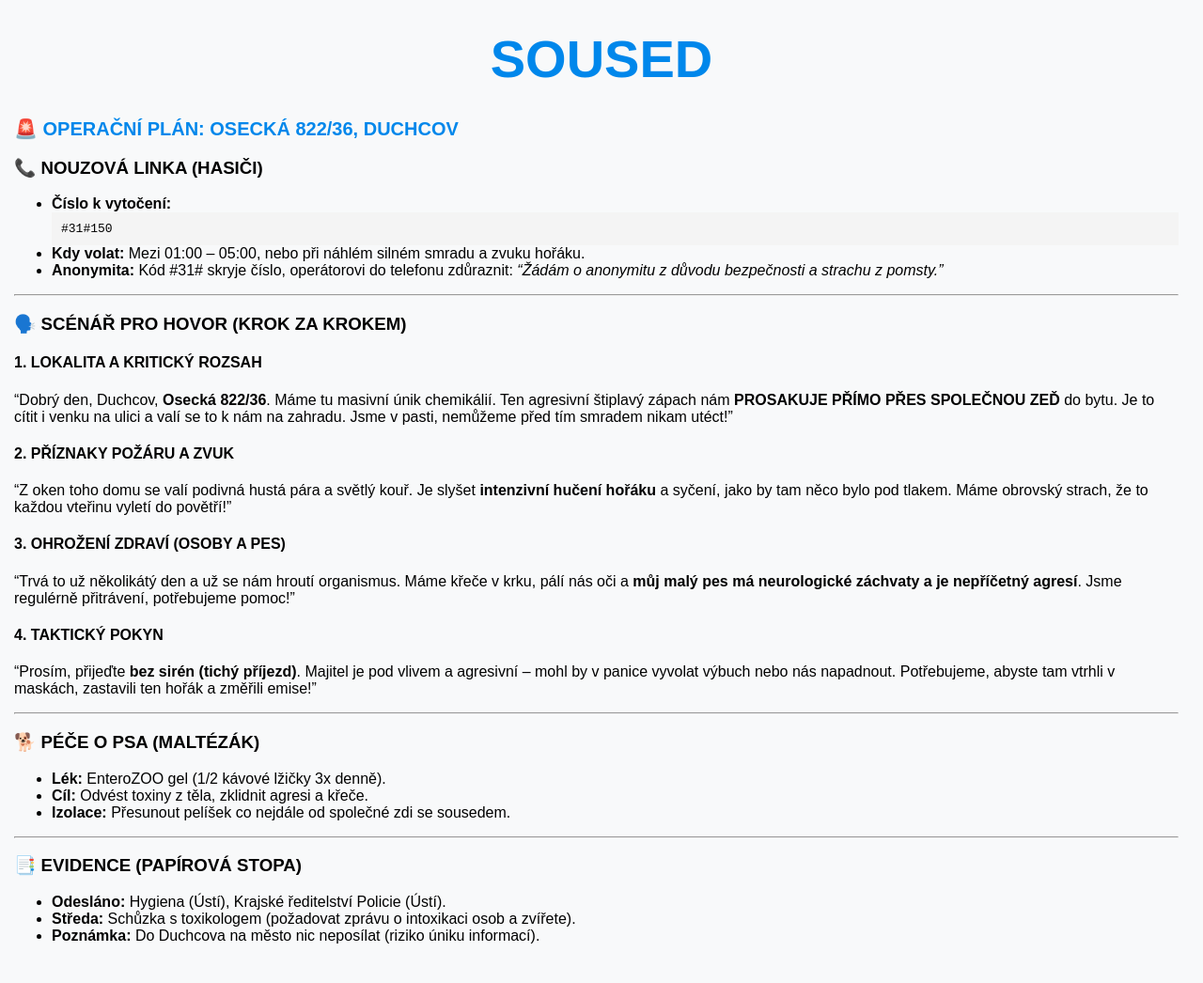
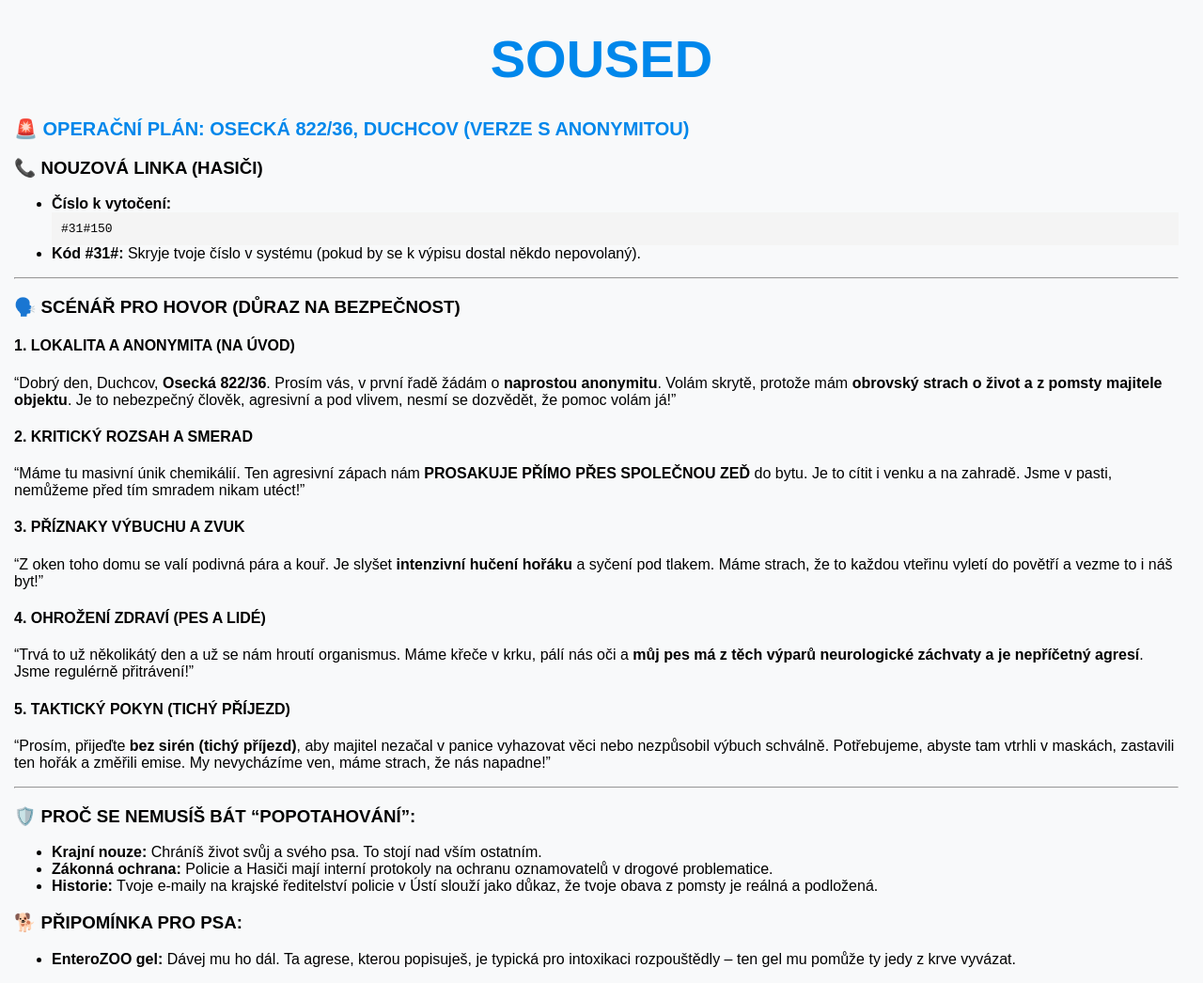
Before and after one commit to bedjan/bedjan.github.io, a Jekyll site: the page built from soused.md, in a window 1280 px wide. Shown: the whole page at 94% size. Built offline with Jekyll 4.4.1, drawn with Linux system fonts in a browser that asks for light colours; our own code applies the rules of GitHub Pages for plain Markdown files; before the commit the page ends 1021 px from its top, so only the background shows below that.

Commit message:
Update soused.md

```diff
--- a/soused.md
+++ b/soused.md
@@ -1,36 +1,34 @@
-# 🚨 OPERAČNÍ PLÁN: OSECKÁ 822/36, DUCHCOV
+# 🚨 OPERAČNÍ PLÁN: OSECKÁ 822/36, DUCHCOV (VERZE S ANONYMITOU)
 
 ### 📞 NOUZOVÁ LINKA (HASIČI)
-*   **Číslo k vytočení:** `#31#150`
-*   **Kdy volat:** Mezi 01:00 – 05:00, nebo při náhlém silném smradu a zvuku hořáku.
-*   **Anonymita:** Kód #31# skryje číslo, operátorovi do telefonu zdůraznit: *"Žádám o anonymitu z důvodu bezpečnosti a strachu z pomsty."*
+* **Číslo k vytočení:** `#31#150`
+* **Kód #31#:** Skryje tvoje číslo v systému (pokud by se k výpisu dostal někdo nepovolaný).
 
 ---
 
-### 🗣️ SCÉNÁŘ PRO HOVOR (KROK ZA KROKEM)
+### 🗣️ SCÉNÁŘ PRO HOVOR (DŮRAZ NA BEZPEČNOST)
 
-#### 1. LOKALITA A KRITICKÝ ROZSAH
-"Dobrý den, Duchcov, **Osecká 822/36**. Máme tu masivní únik chemikálií. Ten agresivní štiplavý zápach nám **PROSAKUJE PŘÍMO PŘES SPOLEČNOU ZEĎ** do bytu. Je to cítit i venku na ulici a valí se to k nám na zahradu. Jsme v pasti, nemůžeme před tím smradem nikam utéct!"
+#### 1. LOKALITA A ANONYMITA (NA ÚVOD)
+"Dobrý den, Duchcov, **Osecká 822/36**. Prosím vás, v první řadě žádám o **naprostou anonymitu**. Volám skrytě, protože mám **obrovský strach o život a z pomsty majitele objektu**. Je to nebezpečný člověk, agresivní a pod vlivem, nesmí se dozvědět, že pomoc volám já!"
 
-#### 2. PŘÍZNAKY POŽÁRU A ZVUK
-"Z oken toho domu se valí podivná hustá pára a světlý kouř. Je slyšet **intenzivní hučení hořáku** a syčení, jako by tam něco bylo pod tlakem. Máme obrovský strach, že to každou vteřinu vyletí do povětří!"
+#### 2. KRITICKÝ ROZSAH A SMERAD
+"Máme tu masivní únik chemikálií. Ten agresivní zápach nám **PROSAKUJE PŘÍMO PŘES SPOLEČNOU ZEĎ** do bytu. Je to cítit i venku a na zahradě. Jsme v pasti, nemůžeme před tím smradem nikam utéct!"
 
-#### 3. OHROŽENÍ ZDRAVÍ (OSOBY A PES)
-"Trvá to už několikátý den a už se nám hroutí organismus. Máme křeče v krku, pálí nás oči a **můj malý pes má neurologické záchvaty a je nepříčetný agresí**. Jsme regulérně přitrávení, potřebujeme pomoc!"
+#### 3. PŘÍZNAKY VÝBUCHU A ZVUK
+"Z oken toho domu se valí podivná pára a kouř. Je slyšet **intenzivní hučení hořáku** a syčení pod tlakem. Máme strach, že to každou vteřinu vyletí do povětří a vezme to i náš byt!"
 
-#### 4. TAKTICKÝ POKYN
-"Prosím, přijeďte **bez sirén (tichý příjezd)**. Majitel je pod vlivem a agresivní – mohl by v panice vyvolat výbuch nebo nás napadnout. Potřebujeme, abyste tam vtrhli v maskách, zastavili ten hořák a změřili emise!"
+#### 4. OHROŽENÍ ZDRAVÍ (PES A LIDÉ)
+"Trvá to už několikátý den a už se nám hroutí organismus. Máme křeče v krku, pálí nás oči a **můj pes má z těch výparů neurologické záchvaty a je nepříčetný agresí**. Jsme regulérně přitrávení!"
+
+#### 5. TAKTICKÝ POKYN (TICHÝ PŘÍJEZD)
+"Prosím, přijeďte **bez sirén (tichý příjezd)**, aby majitel nezačal v panice vyhazovat věci nebo nezpůsobil výbuch schválně. Potřebujeme, abyste tam vtrhli v maskách, zastavili ten hořák a změřili emise. My nevycházíme ven, máme strach, že nás napadne!"
 
 ---
 
-### 🐕 PÉČE O PSA (MALTÉZÁK)
-*   **Lék:** EnteroZOO gel (1/2 kávové lžičky 3x denně).
-*   **Cíl:** Odvést toxiny z těla, zklidnit agresi a křeče.
-*   **Izolace:** Přesunout pelíšek co nejdále od společné zdi se sousedem.
+### 🛡️ PROČ SE NEMUSÍŠ BÁT "POPOTAHOVÁNÍ":
+* **Krajní nouze:** Chráníš život svůj a svého psa. To stojí nad vším ostatním.
+* **Zákonná ochrana:** Policie a Hasiči mají interní protokoly na ochranu oznamovatelů v drogové problematice.
+* **Historie:** Tvoje e-maily na krajské ředitelství policie v Ústí slouží jako důkaz, že tvoje obava z pomsty je reálná a podložená.
 
----
-
-### 📑 EVIDENCE (PAPÍROVÁ STOPA)
-*   **Odesláno:** Hygiena (Ústí), Krajské ředitelství Policie (Ústí).
-*   **Středa:** Schůzka s toxikologem (požadovat zprávu o intoxikaci osob a zvířete).
-*   **Poznámka:** Do Duchcova na město nic neposílat (riziko úniku informací).
+### 🐕 PŘIPOMÍNKA PRO PSA:
+* **EnteroZOO gel:** Dávej mu ho dál. Ta agrese, kterou popisuješ, je typická pro intoxikaci rozpouštědly – ten gel mu pomůže ty jedy z krve vyvázat.
```
